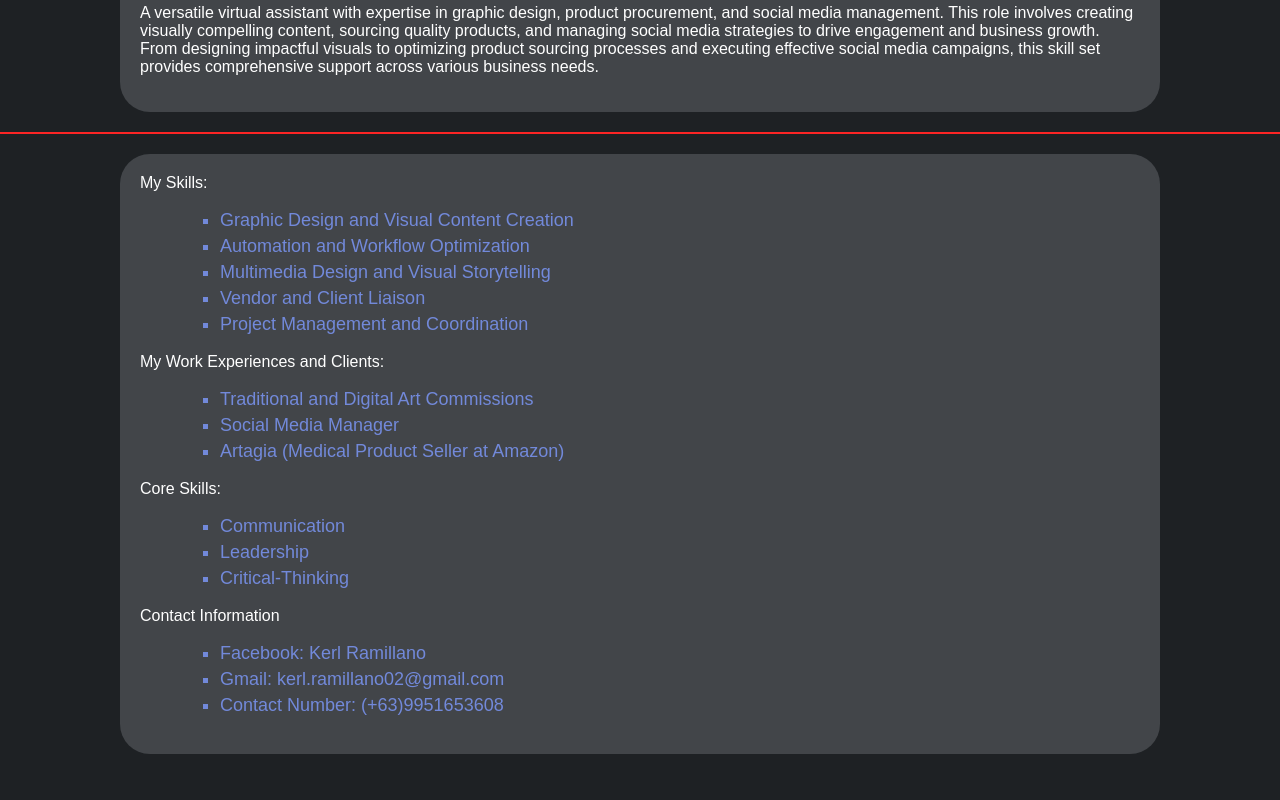
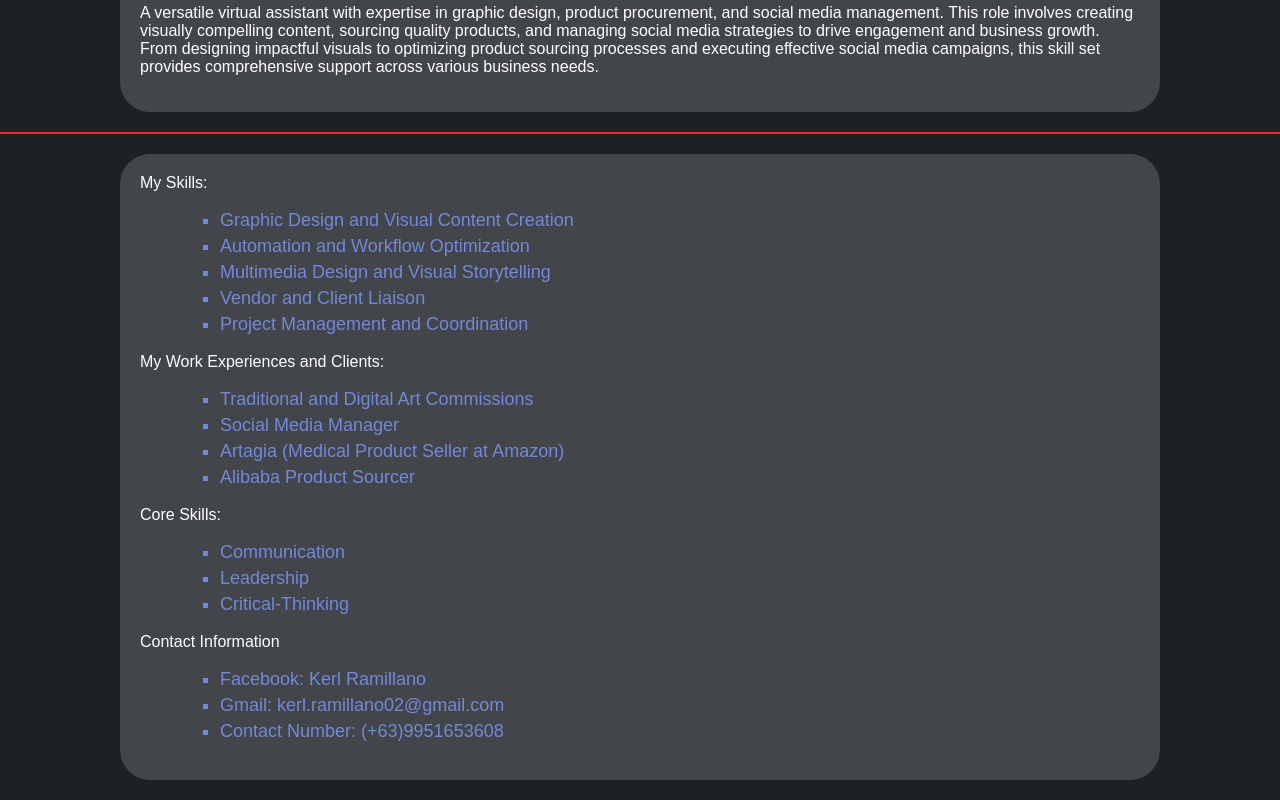
Before and after one commit to kerlramillano/kerlramillano.github.io, a plain HTML site: page index.html in a window 1280 px wide. Shown: the part 942-1742 px from the top of the page. Before the commit the page ends 1716 px from the top, so only its background shows below. Drawn offline with Linux system fonts and the light colour scheme.

Commit message:
index.html

```diff
--- a/index.html
+++ b/index.html
@@ -57,6 +57,7 @@ My Work Experiences and Clients:
     <li>Traditional and Digital Art Commissions</li>
     <li>Social Media Manager</li>
     <li>Artagia (Medical Product Seller at Amazon)</li>
+    <li>Alibaba Product Sourcer </li>
 </ul>
 
 Core Skills:
```
